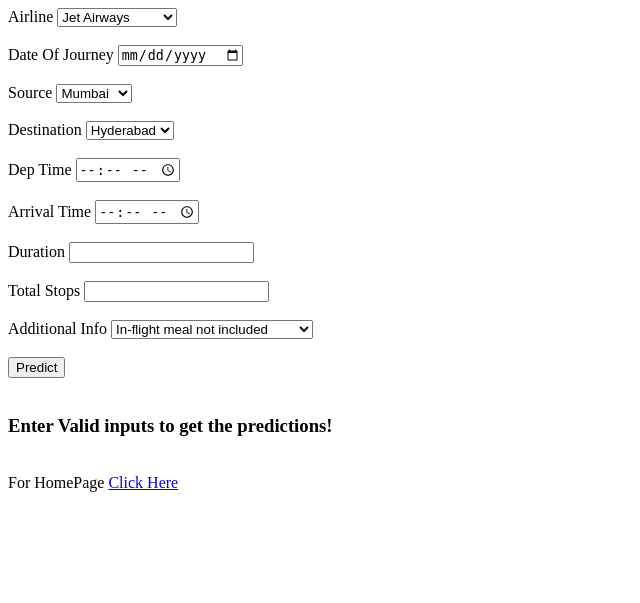
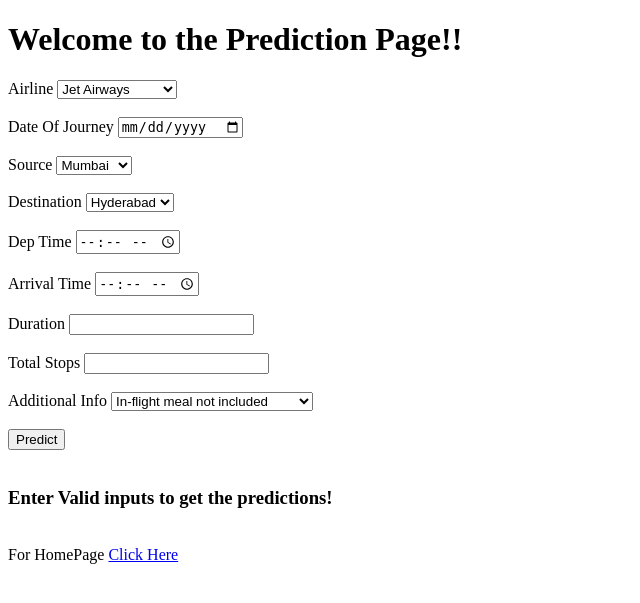
Before and after one commit to Satyabrata-Nayak/flask_course_ml_project, a Flask app: page /predict in a window 1280 px wide. Shown: the top 603 px of the page, without its empty margins (0-640 px from the left). Run offline with Flask 3, Linux system fonts and the light colour scheme.

Commit message:
some minor changes

```diff
--- a/app.py
+++ b/app.py
@@ -33,7 +33,7 @@ def predict():
 
         model=joblib.load("model.joblib")
         prediction=model.predict(user_data)[0]
-        message=f"The expected price of your Flight is {int(prediction)}"
+        message=f"The expected price of your Flight is {int(prediction)} INR!"
 
     else:
         message= "Enter Valid inputs to get the predictions!"
--- a/templates/predict.html
+++ b/templates/predict.html
@@ -1,6 +1,9 @@
 {% extends 'layout.html' %}
 
 {% block content %}
+    <h1>Welcome to the Prediction Page!!</h1>
+    <div class="form">
+
         <form action="" method="post">
             {{form.hidden_tag()}}
             <div>
@@ -110,4 +113,7 @@
             </div>
 
         </form>
+
+    </div>
+
 {% endblock %}
```
Lines whose indentation alone changed are shown as unchanged.
